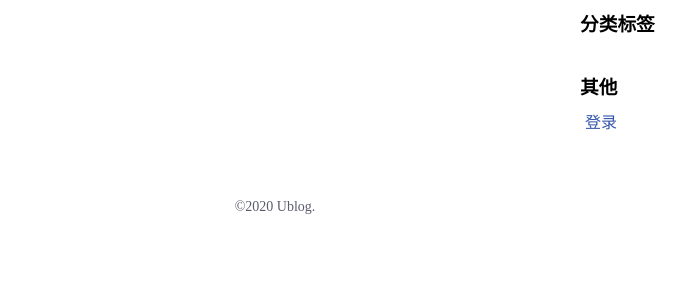
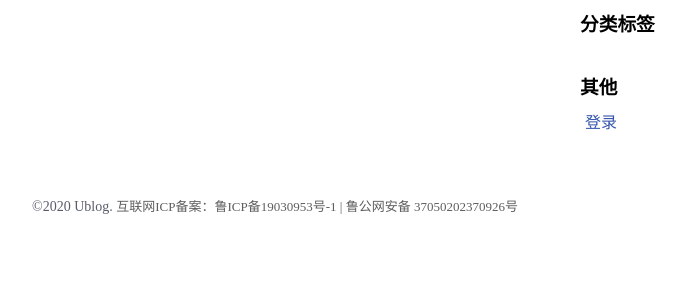
Before and after one commit to lostsakura/ublog, a Django app: template templates/blog_list.html in a window 1280 px wide. Shown: the part 189-489 px from the top of the page, without its empty margins (365-1051 px from the left). Run offline with Django 3.2, Linux system fonts and the light colour scheme; the template is opened without the code that fills it, so the values that code supplies are empty; some libraries are stand-ins or nearby versions.

```diff
--- a/static/css/ublog_style.css
+++ b/static/css/ublog_style.css
@@ -315,5 +315,17 @@ textarea {
     color: #5A5C6C;
     font-size: 14px;
 }
+.u-footer > span {
+      font-size: small;
+      color: #5e5e5e;
+      display: inline-block;
+    }
+    .u-footer > span > a {
+      color: #5e5e5e;
+      text-decoration: none;
+    }
+    .u-footer > span > a:hover {
+      color: #3d3d3d;
+    }
 
 /* 页脚样式end */
--- a/templates/blog_footer.html
+++ b/templates/blog_footer.html
@@ -1,3 +1,8 @@
 <footer class="u-footer">
   ©2020 Ublog.
+  <span> 互联网ICP备案：鲁ICP备19030953号-1 |
+    <a href="http://www.beian.gov.cn/portal/registerSystemInfo?recordcode=37050202370926" target="_blank">
+      鲁公网安备 37050202370926号
+    </a>
+  </span>
 </footer>
```
